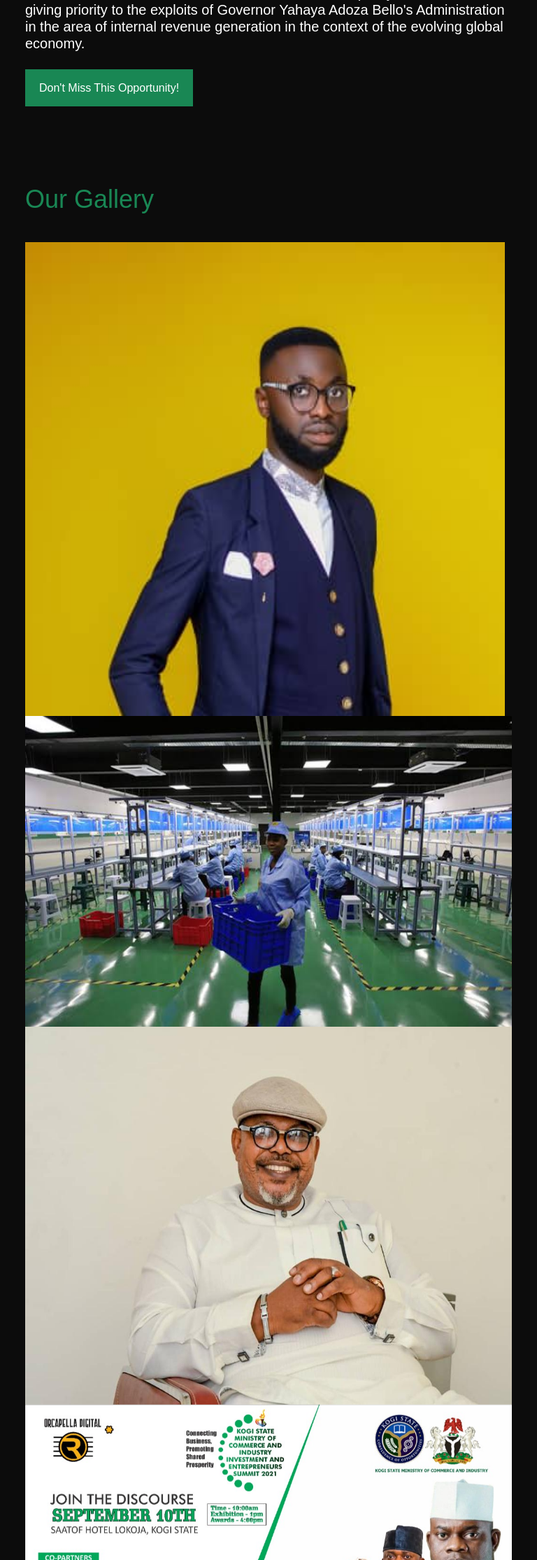
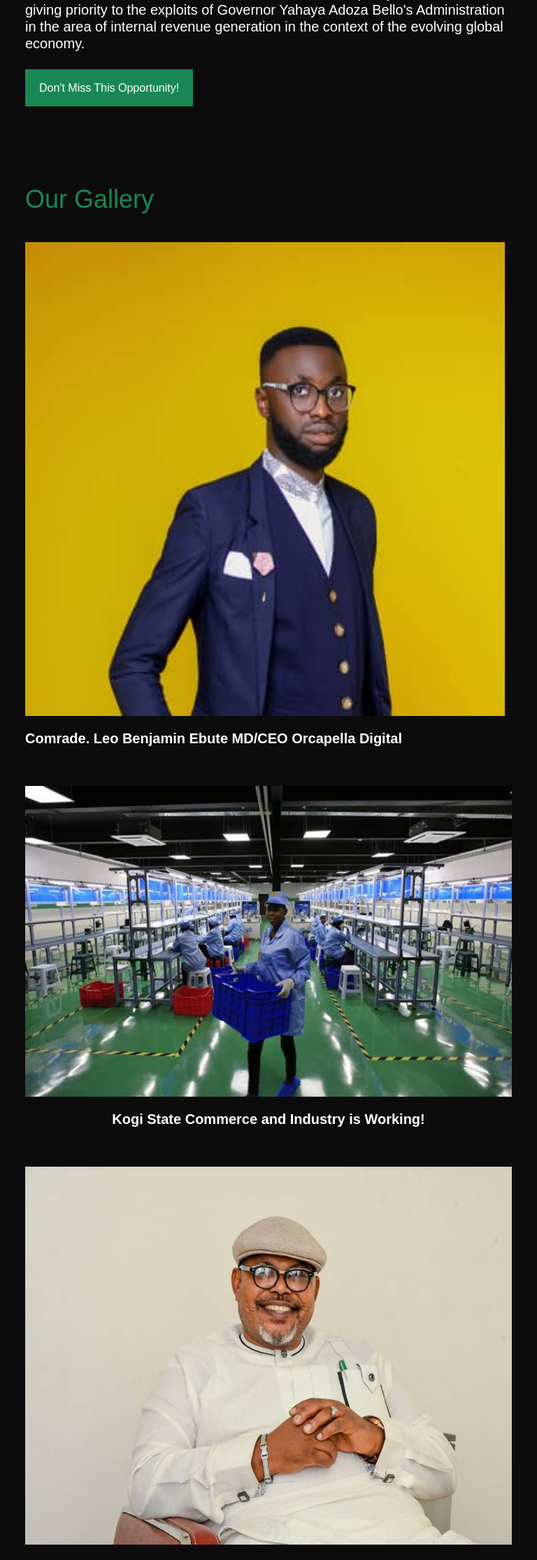
Before and after one commit to aybruhm/KES_Backend, a Django app: page / in a window 768 px wide. Shown: the part 1432-3661 px from the top of the page at 70% size. Run offline with Django 3.2, Linux system fonts and the light colour scheme; data comes from the database, SQL or seed files in the repository; some libraries are stand-ins or nearby versions; some web fonts are replaced.

Commit message:
Update uploads

```diff
--- a/summit/static/css/styles.css
+++ b/summit/static/css/styles.css
@@ -13,12 +13,12 @@ section.coming_section {
   height: 100vh;
   position: relative;
   background-color: #0c0c0c;
-  background: url("../images/background_one_refined.png");
+  background: url("../images/background_one_refined.png") fixed -15%;
   background-repeat: no-repeat;
   background-size: cover;
   background-position: center;
 }
-section.coming_section nav.coming_nav {
+section.coming_section div.coming_nav {
   background-color: transparent;
   padding: 20px;
   display: flex;
@@ -244,6 +244,14 @@ section.gallery__section div.gallery div.body div.agric__img {
 section.gallery__section div.gallery div.body div.agric__img p.h5 {
   color: #fff;
 }
+section.gallery__section div.gallery div.body div.comfort__img {
+  margin-top: 4%;
+  text-align: center;
+}
+section.gallery__section div.gallery div.body div.comfort__img p.h5,
+section.gallery__section div.gallery div.body div.comfort__img p.h6 {
+  color: #fff;
+}
 
 section.blog__section {
   height: 100vh;
@@ -296,7 +304,7 @@ section.contact__us__section {
   height: 100%;
   position: relative;
   background-color: #0c0c0c;
-  background-image: url("../images/refined_background.png");
+  background: url("../images/refined_background.png") fixed -15%;
   padding-bottom: 60px;
   background-repeat: no-repeat;
   background-size: cover;
@@ -383,6 +391,11 @@ footer.footer__section div._trademark p.h6 a._abram :hover {
 }
 
 @media screen and (max-width: 789px) {
+  img.logo {
+    height: 25% !important;
+    width: 25% !important;
+  }
+
   ul.mobile-none {
     display: none !important;
   }
@@ -419,6 +432,14 @@ div.grid__five {
     grid-template-columns: repeat(1, 1fr) !important;
   }
 
+  section.gallery__section div.gallery div.body div.image_one,
+section.gallery__section div.gallery div.body div.image_three {
+    margin-bottom: 100px;
+  }
+  section.gallery__section div.gallery div.body div.image_four {
+    margin-bottom: 140px;
+  }
+
   img {
     width: 100%;
     height: 100%;
@@ -441,4 +462,9 @@ div.grid__five {
   div.contact__us p.h3 {
     margin-top: 40px !important;
   }
+}
+@media (min-width: 576px) {
+  .navbar-expand-sm {
+    justify-content: space-between !important;
+  }
 }/*# sourceMappingURL=styles.css.map */
--- a/summit/static/css/styles.scss
+++ b/summit/static/css/styles.scss
@@ -14,12 +14,12 @@ section.coming_section{
     height: 100vh;
     position: relative;
     background-color: #0c0c0c;
-    background: url("../images/background_one_refined.png");
+    background: url("../images/background_one_refined.png") fixed -15%;
     background-repeat: no-repeat;
     background-size: cover;
     background-position: center;
 
-    nav.coming_nav{
+    div.coming_nav{
         background-color: transparent;
         padding: 20px;
         display: flex;
@@ -327,6 +327,16 @@ section.gallery__section {
                     color: #fff;
                 }
             }
+
+            div.comfort__img{
+                margin-top: 4%;
+                text-align: center;
+
+                p.h5,
+                p.h6{
+                    color: #fff;
+                }
+            }
         }
     }
 }
@@ -395,12 +405,13 @@ section.contact__us__section {
     height: 100%;
     position: relative;
     background-color: #0c0c0c;
-    background-image: url("../images/refined_background.png");
+    background: url("../images/refined_background.png") fixed -15%;
     padding-bottom: 60px;
     background-repeat: no-repeat;
     background-size: cover;
     background-position: center;
-padding-top: 5%;
+    padding-top: 5%;
+
     div.contact__us {
 
 
@@ -512,6 +523,10 @@ footer.footer__section {
 
 // Media Queries
 @media screen and (max-width: 789px) {
+    img.logo{
+        height: 25% !important;
+        width: 25% !important;
+    }
     ul.mobile-none{
         display: none !important;
     }
@@ -556,6 +571,21 @@ footer.footer__section {
         grid-template-columns: repeat(1, 1fr) !important;
     }
 
+    section.gallery__section {
+        div.gallery {
+            div.body {
+                div.image_one,
+                div.image_three {
+                    margin-bottom: 100px;
+                }
+
+                div.image_four{
+                    margin-bottom: 140px;
+                }
+            }
+        }
+    }
+
     img {
         width: 100%;
         height: 100%;
@@ -581,3 +611,9 @@ footer.footer__section {
         }
     }
 }
+
+@media (min-width: 576px){
+    .navbar-expand-sm {
+        justify-content: space-between !important;
+    }
+}
--- a/summit/static/js/main.js
+++ b/summit/static/js/main.js
@@ -1,3 +1,4 @@
+// Summit
 const togBtn = document.getElementById("toggle-button");
 const navTabs = document.getElementById("nav-tabs");
 
```
Also changed, not shown: summit/static/images/comfort_ebute.jpeg (added), 1 other file.
